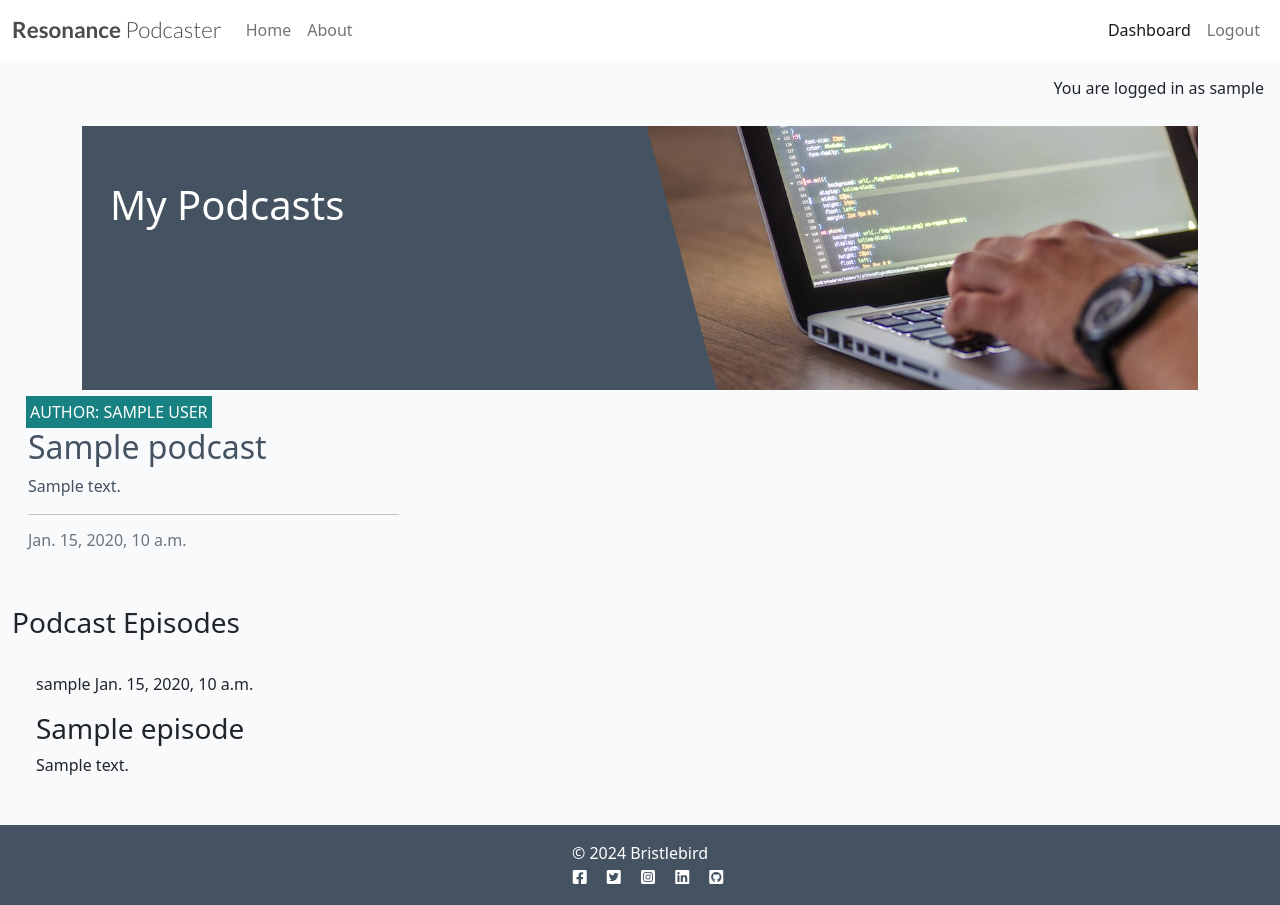
After one commit to bristlebird/resonance, a Django app: page /dashboard/ in a window 1280 px wide. The commit adds this page. Run offline with Django 5.2, Linux system fonts and the light colour scheme; a user stored in the database is signed in; tables that the repository leaves empty hold one stand-in row (values such as "Sample post").

Commit message:
add basic user dashboard

```diff
--- /dev/null
+++ b/podcast/templates/podcast/dashboard.html
@@ -0,0 +1,79 @@
+{% extends "base.html" %}
+
+{% block content %}
+{% load static %}
+
+<div class="masthead">
+    <div class="container">
+        <div class="row g-0">
+            <div class="col-md-6 masthead-text">
+                <h1 class="post-title">My Podcasts</h1>
+            </div>
+            <div class="d-none d-md-block col-md-6 masthead-image">
+                <img src="{% static 'images/default.jpg' %}" class="scale" alt="placeholder">
+            </div>
+        </div>
+    </div>
+</div>
+<div class="container-fluid">
+    <div class="row">
+        <!-- Displaying Podcast shows -->
+        <div class="col-12 mt-3 left">
+            <div class="row">
+                {% for show in shows %}
+                <div class="col-md-4">
+                    <div class="card mb-4">
+                        <div class="card-body">
+                            <div class="image-container">
+                                <div class="image-flash">
+                                    <p class="author">Author: {{ show.author }}</p>
+                                </div>
+                            </div>
+                            <a href="{% url 'podcast_detail' show.slug %}" class="post-link">
+                                <h2 class="card-title">{{ show.title }}</h2>
+                                <p class="card-text">{{ show.description | safe }}</p>
+                            </a>
+
+                            <hr />
+                            <p class="card-text text-muted h6">{{ show.created_on}}
+                            </p>
+                        </div>
+                    </div>
+                </div>
+                {% if forloop.counter|divisibleby:3 %}
+            </div>
+            <div class="row">
+                {% endif %}
+                {% endfor %}
+
+            </div>
+        </div>
+    </div>
+
+      <!-- Displaying episodes -->
+    <div class="row">
+        <div class="col-md-8 card mb-4 mt-3">
+            <h3>Podcast Episodes</h3>
+            <div class="card-body">
+                {% for episode in episodes %}
+                <div class="p-2 episodes {% if not episode.status and episode.administrator == user %}faded{% elif not episode.status %} d-none{% endif %}">
+                    <p class="font-weight-bold">{{ episode.administrator }} <span class="font-weight-normal">{{ episode.created_on }}</span></p>
+                    <div id="episode{{ episode.id }}">
+                        <h3>{{ episode.title }}</h3>
+                        {{ episode.description | safe }}
+                    </div>
+                    {% if not episode.status and episode.administrator == user %}
+                    <p class="approval">This epsiode is in draft</p>
+                    {% endif %}
+                </div>
+                {% endfor %}
+            </div>
+        </div>
+    </div>
+</div>
+
+{% endblock %}
+
+{% block copyright %}
+    &copy; 2024 Bristlebird
+{% endblock %}
--- a/podcast/templates/podcast/index.html
+++ b/podcast/templates/podcast/index.html
@@ -15,7 +15,7 @@
                         <div class="card-body">
                             <div class="image-container">
                                 <div class="image-flash">
-                                    <p class="author">Author: {{ show.author }}</p>
+                                    <p class="author">{{ show.author }}</p>
                                 </div>
                             </div>
                             <a href="{% url 'podcast_detail' show.slug %}" class="post-link">
--- a/podcast/templates/podcast/podcast_detail.html
+++ b/podcast/templates/podcast/podcast_detail.html
@@ -30,7 +30,7 @@
             </div>
         </div>
     </div>
-      <!-- Displaying count of comments -->
+      <!-- Displaying count of episodes -->
   <div class="row">
     <div class="col-12">
       <strong class="text-secondary">
@@ -41,7 +41,7 @@
       <hr>
     </div>
   </div>
-  <!-- Displaying Comments -->
+  <!-- Displaying episodes -->
   <div class="row">
     <div class="col-md-8 card mb-4 mt-3">
       <h3>Episodes</h3>
@@ -71,7 +71,7 @@
     <!-- Creating New Episodes -->
     <div class="col-md-4 card mb-4 mt-3">
         <div class="card-body">
-          {% if user.is_authenticated %}
+          {% if user.is_authenticated and user == show.administrator %}
           <h3>Add a new episode:</h3>
           <p>Posting as: {{ user.username }}</p>
           <form id="episodeForm" method="post" style="margin-top: 1.3em;">
--- a/podcast/urls.py
+++ b/podcast/urls.py
@@ -3,5 +3,6 @@ from django.urls import path
 
 urlpatterns = [
     path('', views.PodcastList.as_view(), name='home'),
+    path('dashboard/', views.dashboard, name='dashboard'),
     path('<slug:slug>/', views.podcast_detail, name='podcast_detail'),
 ]
--- a/podcast/views.py
+++ b/podcast/views.py
@@ -1,3 +1,5 @@
+from django.contrib.auth.models import User
+from django.contrib.auth.decorators import login_required
 from django.shortcuts import render, get_object_or_404
 from django.views import generic
 from django.contrib import messages
@@ -70,3 +72,41 @@ def podcast_detail(request, slug):
             "episode_form": episode_form,
         },
     )
+
+# dashboard access is available to logged in users only
+@login_required(login_url='/accounts/login/')
+def dashboard(request):
+    """
+    Display content added by logged in user:
+    - list of podcasts :model:`podcast.Podcast`.
+    - list of epsiodes :model:`podcast.Episode`.
+
+    **Context**
+
+    ``shows``
+        All instances of :model:`podcast.Podcast` added by user.
+    ``episodes``
+        All instances of :model:`podcast.Episode` added by user.
+
+    **Template:**
+
+    :template:`podcast/dashboard.html`
+    """
+    # user = get_object_or_404(User, user=request.user)
+    user = request.user
+    shows = user.podcast_shows.all()
+    show_count = shows.count()
+    episodes = user.podcast_administrator.all()
+    episode_count = episodes.count()
+
+    return render(
+        request,
+        "podcast/dashboard.html",
+        {
+            "shows": shows,
+            "show_count": show_count,
+            "episodes": episodes,
+            "episode_count": episode_count,
+            # "episode_form": episode_form,
+        },
+    )
--- a/templates/base.html
+++ b/templates/base.html
@@ -4,6 +4,7 @@
 {% url 'account_login' as login_url %}
 {% url 'account_signup' as signup_url %}
 {% url 'account_logout' as logout_url %}
+{% url 'dashboard' as dashboard_url %}
 
 <!DOCTYPE html>
 <html class="h-100" lang="en">
@@ -32,8 +33,7 @@
     <!-- Navigation -->
     <nav class="navbar navbar-expand-lg navbar-light bg-white">
         <div class="container-fluid">
-            <a class="navbar-brand" href="{% url 'home' %}"><span class="brand">Resonance <span
-                        class="thin">Podcaster</span></span></a>
+            <a class="navbar-brand" href="{% url 'home' %}"><span class="brand">Resonance <span class="thin">Podcaster</span></span></a>
             <button class="navbar-toggler" type="button" data-bs-toggle="collapse" data-bs-target="#navbarText"
                 aria-controls="navbarText" aria-expanded="false" aria-label="Toggle navigation">
                 <span class="navbar-toggler-icon"></span>
@@ -46,7 +46,12 @@
                     <li class="nav-item">
                         <a class="nav-link {% if request.path == about_url %}active{%endif%}" aria-current="page" href="{% url 'about' %}">About</a>
                     </li>
+                </ul>
+                <ul class="navbar-nav navbar-right mb-2 mb-lg-0">
                     {% if user.is_authenticated %}
+                    <li class="nav-item">
+                        <a class="nav-link {% if request.path == dashboard_url %}active{% endif %}" aria-current="page" href="{% url 'dashboard' %}">Dashboard</a>
+                    </li>
                     <li class="nav-item">
                         <a class="nav-link {% if request.path == logout_url %}active{% endif %}" aria-current="page" href="{% url 'account_logout' %}">Logout</a>
                     </li>
```
